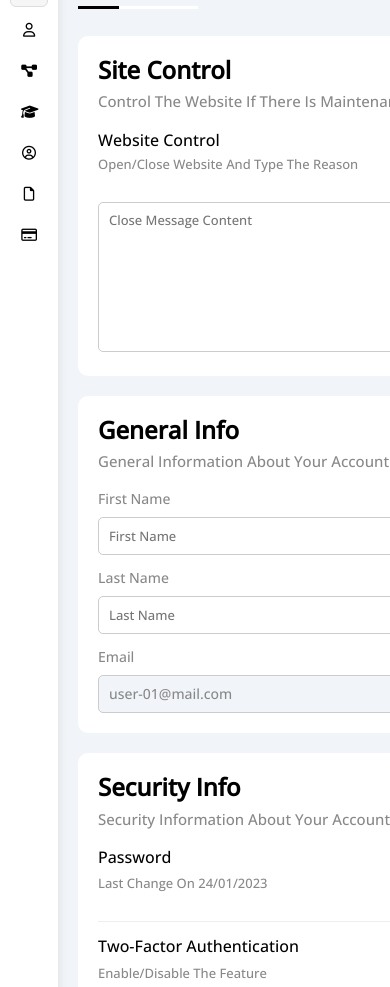
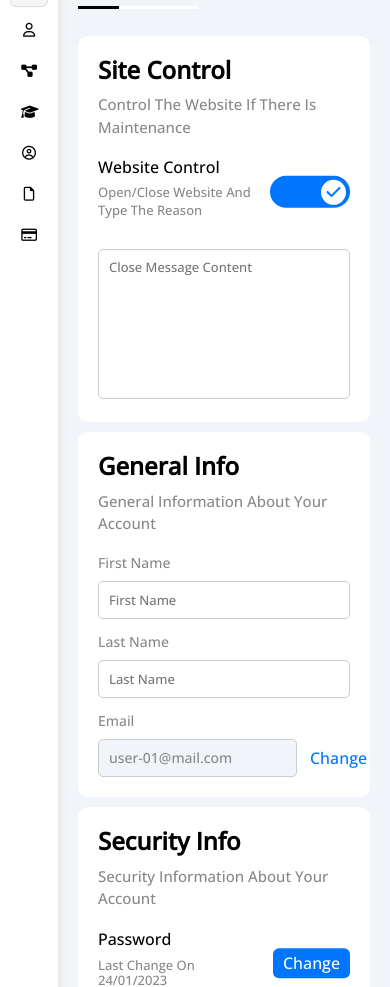
Before and after one commit to MedReda0/HTML_CSS_Template_4, a plain HTML site: page settings.html in a window 390 px wide. Shown: the part 133-1120 px from the top of the page. Drawn offline with nearby package versions, Linux system fonts and the light colour scheme.

Commit message:
settings css update
Making settings page more responsive

```diff
--- a/CSS/style.css
+++ b/CSS/style.css
@@ -40,6 +40,7 @@ a{
 
 .box-span{
   display: block;
+  line-height: 1.5;
   font-size: 15px;
   color:#888;
   margin-bottom: 20px;
@@ -289,6 +290,7 @@ label .sp-toggle{
   position: relative;
   transition: .3s;
   cursor: pointer;
+  margin-left: 15px;
 }
 
 label .checkbox:checked ~ .sp-toggle{
@@ -1259,6 +1261,18 @@ label .checkbox:checked ~ .sp-radio::before{
   gap: 20px;
 }
 
+@media (max-width: 767px){
+  .settings{
+    grid-template-columns: minmax(250px,1fr);
+    gap: 10px;
+  }
+}
+
+.settings .sp-toggle{
+  top: 50%;
+  transform: translateY(-35%);
+}
+
 .site-control .control{
   display: flex;
   align-items: center;
@@ -1356,6 +1370,9 @@ label .checkbox:checked ~ .sp-radio::before{
 
 .security-info .box a{
   padding: 6px 10px;
+  top: 50%;
+  transform: translateY(-35%);
+  margin-left: 15px;
 }
 
 .social-info .box{
```
